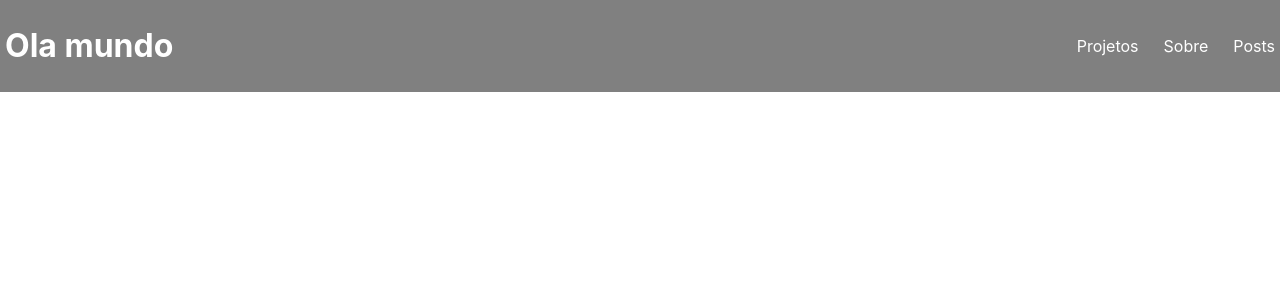
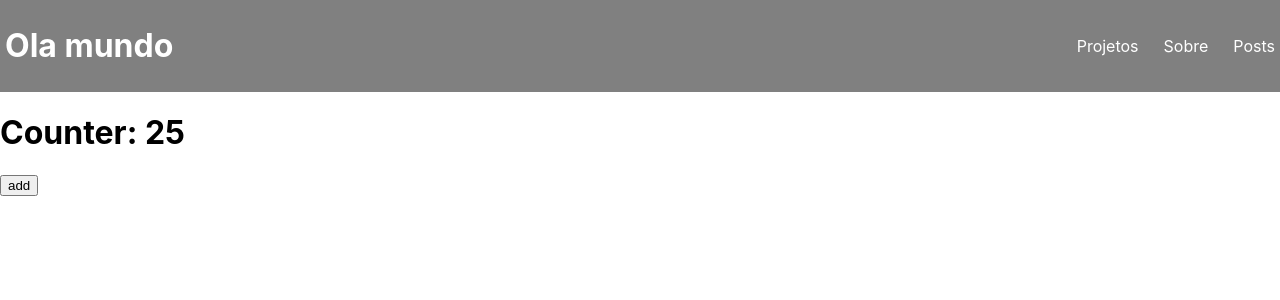
Before and after one commit to Fabiokleis/react, a React (Create React App) app: page / in a window 1280 px wide. Shown: the top 300 px of the page. Built offline with nearby package versions, Linux system fonts and the light colour scheme.

Commit message:
understanding state and lifecycle methods

```diff
--- /dev/null
+++ b/src/counter.js
@@ -0,0 +1,32 @@
+import React from 'react';
+
+class Counter extends React.Component{
+
+    constructor(props){
+        super(props);
+        this.state = { count: this.props.count};
+        this.add = this.add.bind(this);
+    }
+
+    add(){
+        // this.setState({count: this.state.count + 1});
+        this.setState((state) => { return {count: state.count + 1 }},
+        () => {
+            console.log(this.state);
+            localStorage.setItem("state", JSON.stringify(this.state));
+        });
+    }
+    componentDidMount(){
+        this.setState(JSON.parse(localStorage.getItem('state')));
+    }
+    render(){
+        return (
+        <div>
+            <h1>Counter: {this.state.count}</h1>
+            <button onClick={this.add}>add</button>
+        </div>
+        );
+    }
+}
+
+export default Counter;
--- a/src/header.js
+++ b/src/header.js
@@ -1,13 +1,20 @@
 import React from 'react';
 import Menu from './menu.js';
+import Counter from './counter.js';
 
-function Header(props){
-    return (
-        <header className="_header">
-            <h1>{props.name}</h1>
-            <Menu links={props.links}></Menu>
-            </header>
-    );
+class Header extends React.Component{
+
+    render(){
+        return (
+            <div>
+                <header className="_header">
+                    <h1>{this.props.name}</h1>
+                    <Menu links={this.props.links}></Menu>
+
+                </header>
+                <Counter count={25} ></Counter>
+            </div>
+        );
+    }
 }
-
 export default Header;
```
